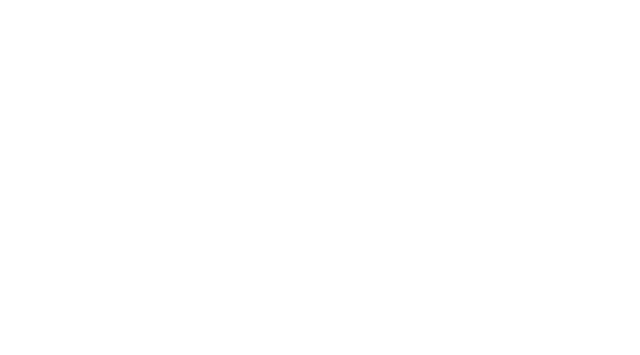
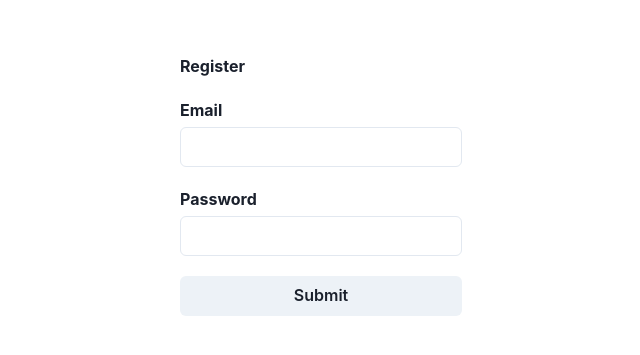
Before and after one commit to Stuart-Dodkins/pinup-frontend, a React (Create React App) app: page /register in a window 1280 px wide. Shown: the part 215-570 px from the top of the page, without its empty margins (319-959 px from the left). Built offline with nearby package versions, Linux system fonts and the light colour scheme; no server answers.

Commit message:
feat
1. Login
2. Register
3. Logout
4. Route gaurding

```diff
--- a/package.json
+++ b/package.json
@@ -13,12 +13,15 @@
     "@types/node": "^17.0.45",
     "@types/react": "^18.3.1",
     "@types/react-dom": "^18.3.0",
+    "@types/react-router-dom": "^5.3.3",
     "axios": "^1.6.8",
     "framer-motion": "^11.1.9",
     "react": "^18.3.1",
     "react-dom": "^18.3.1",
+    "react-router-dom": "^6.23.0",
     "react-scripts": "5.0.1",
     "typescript": "^4.9.5",
+    "universal-cookie": "^7.1.4",
     "web-vitals": "^2.1.4",
     "workbox-background-sync": "^6.6.0",
     "workbox-broadcast-update": "^6.6.0",
@@ -31,7 +34,8 @@
     "workbox-range-requests": "^6.6.0",
     "workbox-routing": "^6.6.0",
     "workbox-strategies": "^6.6.0",
-    "workbox-streams": "^6.6.0"
+    "workbox-streams": "^6.6.0",
+    "yup": "^1.4.0"
   },
   "scripts": {
     "start": "react-scripts start",
--- a/src/App.tsx
+++ b/src/App.tsx
@@ -1,49 +1,30 @@
-import { useEffect, useState } from "react";
-import "./App.css";
-import axios from "axios";
-import { Business } from "./models/business";
 import { ChakraProvider, Flex } from "@chakra-ui/react";
+import RegisterPage from "./pages/register/register";
+import { BrowserRouter, Routes, Route } from "react-router-dom";
+import LoginPage from "./pages/login/login";
+import HomePage from "./pages/home/home";
+import MainHomePage from "./pages/mainHome/MainHome";
+import PrivateRoute from "./pages/routes/ProtectedRoute";
 
 function App() {
-  const [businesses, setBusinesses] = useState<Business[]>();
-
-  useEffect(() => {
-    const fetchData = async () => {
-      try {
-        const response = await axios.get(
-          "https://pinup-backend.onrender.com/business"
-        );
-        setBusinesses(response.data);
-        console.log(response.data);
-      } catch (error) {
-        console.error("Error fetching data:", error);
-      }
-    };
-
-    fetchData();
-  }, []);
-
   return (
     <ChakraProvider>
-      <Flex
-        flexDirection={"column"}
-        gap={"20px"}
-        maxWidth={"500px"}
-        padding={"50px"}
-      >
-        {businesses &&
-          businesses.map((business) => (
-            <Flex
-              flexDirection={"column"}
-              border={"1px solid black"}
-              borderRadius={"10px"}
-              padding={"10px"}
-              justify={"center"}
-            >
-              <span key={business.businessId}>{business.name}</span>
-              <span>{business.description}</span>
-            </Flex>
-          ))}
+      <Flex>
+        <BrowserRouter>
+          <Routes>
+            <Route path="/" element={<MainHomePage />} />
+            <Route path="/register" element={<RegisterPage />} />
+            <Route path="/login" element={<LoginPage />} />
+            <Route
+              path="/home"
+              element={
+                <PrivateRoute nav="/login">
+                  <HomePage />
+                </PrivateRoute>
+              }
+            />
+          </Routes>
+        </BrowserRouter>
       </Flex>
     </ChakraProvider>
   );
--- /dev/null
+++ b/src/pages/home/home.tsx
@@ -0,0 +1,26 @@
+import { Button, Flex } from "@chakra-ui/react";
+import React from "react";
+import { useNavigate } from "react-router-dom";
+import Cookies from "universal-cookie";
+
+const HomePage: React.FC = () => {
+  const cookie = new Cookies();
+  const navigate = useNavigate();
+
+  const handleLogout = () => {
+    cookie.remove("TOKEN");
+
+    const token = cookie.get("TOKEN");
+    if (token) return;
+    navigate("/");
+  };
+
+  return (
+    <Flex gap="10px">
+      You are logged In! Welcome
+      <Button onClick={handleLogout}>Logout</Button>
+    </Flex>
+  );
+};
+
+export default HomePage;
--- /dev/null
+++ b/src/pages/login/login.tsx
@@ -0,0 +1,82 @@
+import { Button, Flex, Input, Text } from "@chakra-ui/react";
+import axios from "axios";
+import React, { useEffect, useState } from "react";
+import { useNavigate } from "react-router-dom";
+import Cookies from "universal-cookie";
+
+const LoginPage: React.FC = () => {
+  const [email, setEmail] = useState<string | undefined>(undefined);
+  const [password, setPassword] = useState<string | undefined>(undefined);
+  const [isLoggedIn, setIsLoggedIn] = useState<boolean>(false);
+
+  const navigate = useNavigate();
+  const cookies = new Cookies();
+
+  useEffect(() => {
+    if (isLoggedIn) {
+      navigate("/home");
+      return;
+    }
+  }, [isLoggedIn]);
+
+  const handleFormSubmit = (e: React.MouseEvent) => {
+    e.preventDefault();
+    if (!email || !password) return;
+
+    const payload = {
+      email: email,
+      password: password,
+    };
+
+    axios
+      .post("http://localhost:5050/login", payload)
+      .then((res) => {
+        if (!res) return;
+        cookies.set("TOKEN", res.data.token);
+        setIsLoggedIn(true);
+      })
+      .catch((e) => console.log(e));
+  };
+
+  return (
+    <>
+      <Flex
+        height={"100vh"}
+        alignItems={"center"}
+        justifyContent={"center"}
+        width={"100%"}
+        flexDirection={"column"}
+      >
+        <Flex direction={"column"} gap={"20px"}>
+          <Text fontWeight={"bold"} width={"100%"}>
+            Login
+          </Text>
+          <Flex flexDirection={"column"} gap={"5px"}>
+            <Text fontWeight={"bold"} width={"100%"}>
+              Email
+            </Text>
+            <Input onChange={(e) => setEmail(e.currentTarget.value)} />
+          </Flex>
+          <Flex flexDirection={"column"} gap={"5px"}>
+            <Text fontWeight={"bold"} width={"100%"}>
+              Password
+            </Text>
+            <Input
+              type="password"
+              onChange={(e) => setPassword(e.currentTarget.value)}
+            />
+          </Flex>
+
+          <Button
+            disabled={!email || !password}
+            onClick={(e) => handleFormSubmit(e)}
+          >
+            Submit
+          </Button>
+        </Flex>
+      </Flex>
+    </>
+  );
+};
+
+export default LoginPage;
--- /dev/null
+++ b/src/pages/mainHome/MainHome.tsx
@@ -0,0 +1,18 @@
+import { Button, Flex } from "@chakra-ui/react";
+import React from "react";
+import { useNavigate } from "react-router-dom";
+
+const MainHomePage: React.FC = () => {
+  const navigate = useNavigate();
+
+  return (
+    <>
+      <Flex gap={"10px"}>
+        <Button onClick={() => navigate("/register")}>Register</Button>
+        <Button onClick={() => navigate("/login")}>Login</Button>
+      </Flex>
+    </>
+  );
+};
+
+export default MainHomePage;
--- /dev/null
+++ b/src/pages/register/register.tsx
@@ -0,0 +1,83 @@
+import { Button, Flex, Input, Text } from "@chakra-ui/react";
+import axios from "axios";
+import React, { useEffect, useState } from "react";
+import { useNavigate } from "react-router-dom";
+
+const RegisterPage: React.FC = () => {
+  const [email, setEmail] = useState<string | undefined>(undefined);
+  const [password, setPassword] = useState<string | undefined>(undefined);
+  const [registered, setRegistered] = useState<boolean>(false);
+
+  const navigate = useNavigate();
+
+  useEffect(() => {
+    if (registered) {
+      navigate("/");
+
+      return;
+    }
+  }, [registered]);
+
+  const handleFormSubmit = (e: React.MouseEvent) => {
+    e.preventDefault();
+    if (!email || !password) return;
+
+    const payload = {
+      email: email,
+      password: password,
+    };
+
+    axios
+      .post("http://localhost:5050/register", payload)
+      .then((res) => {
+        if (!res) return;
+
+        console.log("res", res);
+
+        setRegistered(true);
+      })
+      .catch((e) => console.log(e));
+  };
+
+  return (
+    <>
+      <Flex
+        height={"100vh"}
+        alignItems={"center"}
+        justifyContent={"center"}
+        width={"100%"}
+        flexDirection={"column"}
+      >
+        <Flex direction={"column"} gap={"20px"}>
+          <Text fontWeight={"bold"} width={"100%"}>
+            Register
+          </Text>
+          <Flex flexDirection={"column"} gap={"5px"}>
+            <Text fontWeight={"bold"} width={"100%"}>
+              Email
+            </Text>
+            <Input onChange={(e) => setEmail(e.currentTarget.value)} />
+          </Flex>
+          <Flex flexDirection={"column"} gap={"5px"}>
+            <Text fontWeight={"bold"} width={"100%"}>
+              Password
+            </Text>
+            <Input
+              type="password"
+              onChange={(e) => setPassword(e.currentTarget.value)}
+            />
+          </Flex>
+
+          <Button
+            disabled={!email || !password}
+            onClick={(e) => handleFormSubmit(e)}
+          >
+            Submit
+          </Button>
+        </Flex>
+      </Flex>
+    </>
+  );
+};
+
+export default RegisterPage;
--- /dev/null
+++ b/src/pages/routes/ProtectedRoute.tsx
@@ -0,0 +1,10 @@
+import { Navigate } from "react-router-dom";
+import Cookies from "universal-cookie";
+
+const PrivateRoute = ({ children, nav }: any) => {
+  const cookie = new Cookies();
+  const token = cookie.get("TOKEN");
+  return token ? <>{children}</> : <Navigate to={nav} />;
+};
+
+export default PrivateRoute;
```
Also changed, not shown: src/index.tsx (+7 -7 lines), 1 other file (tests, documents, lock files or other folders).
